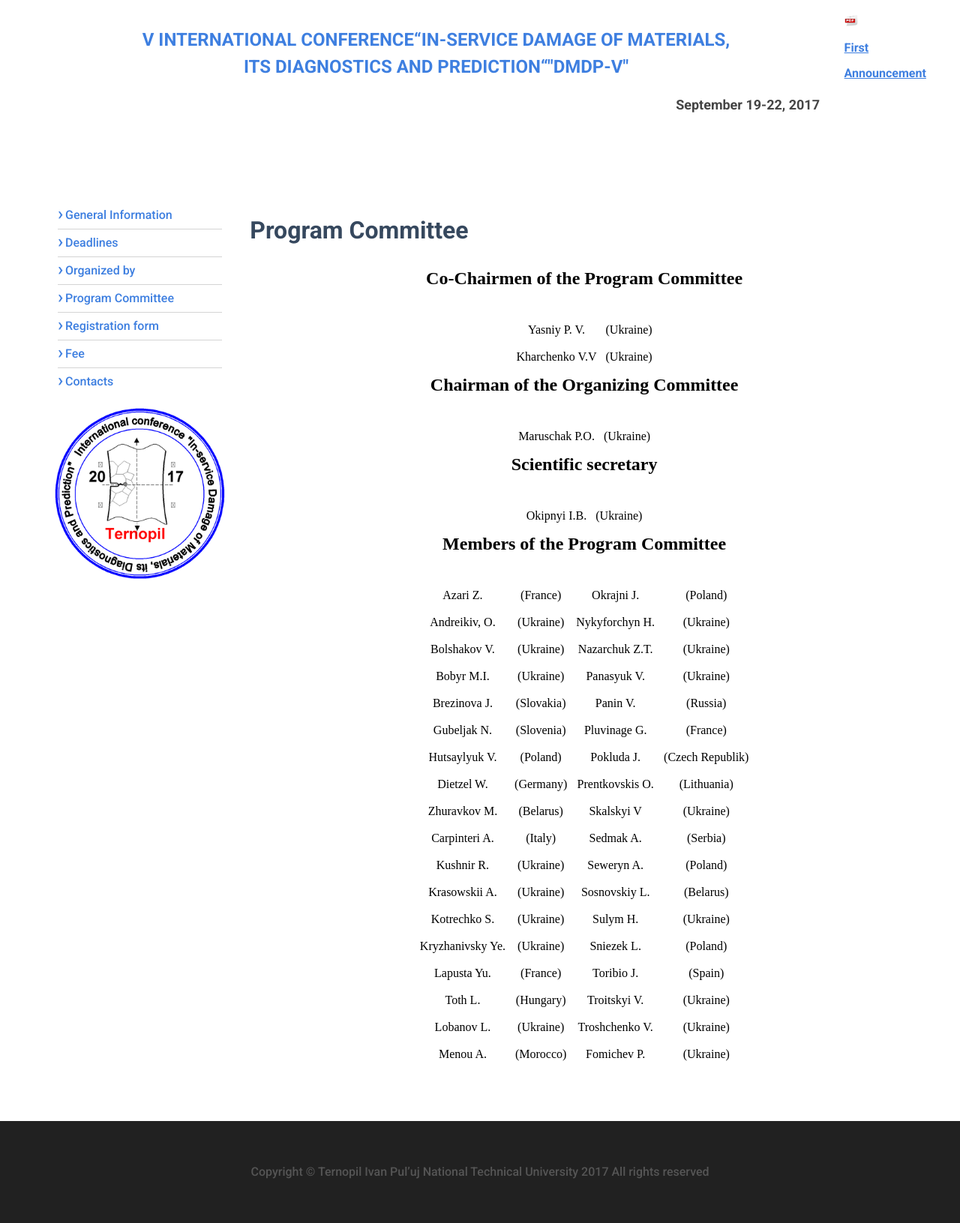
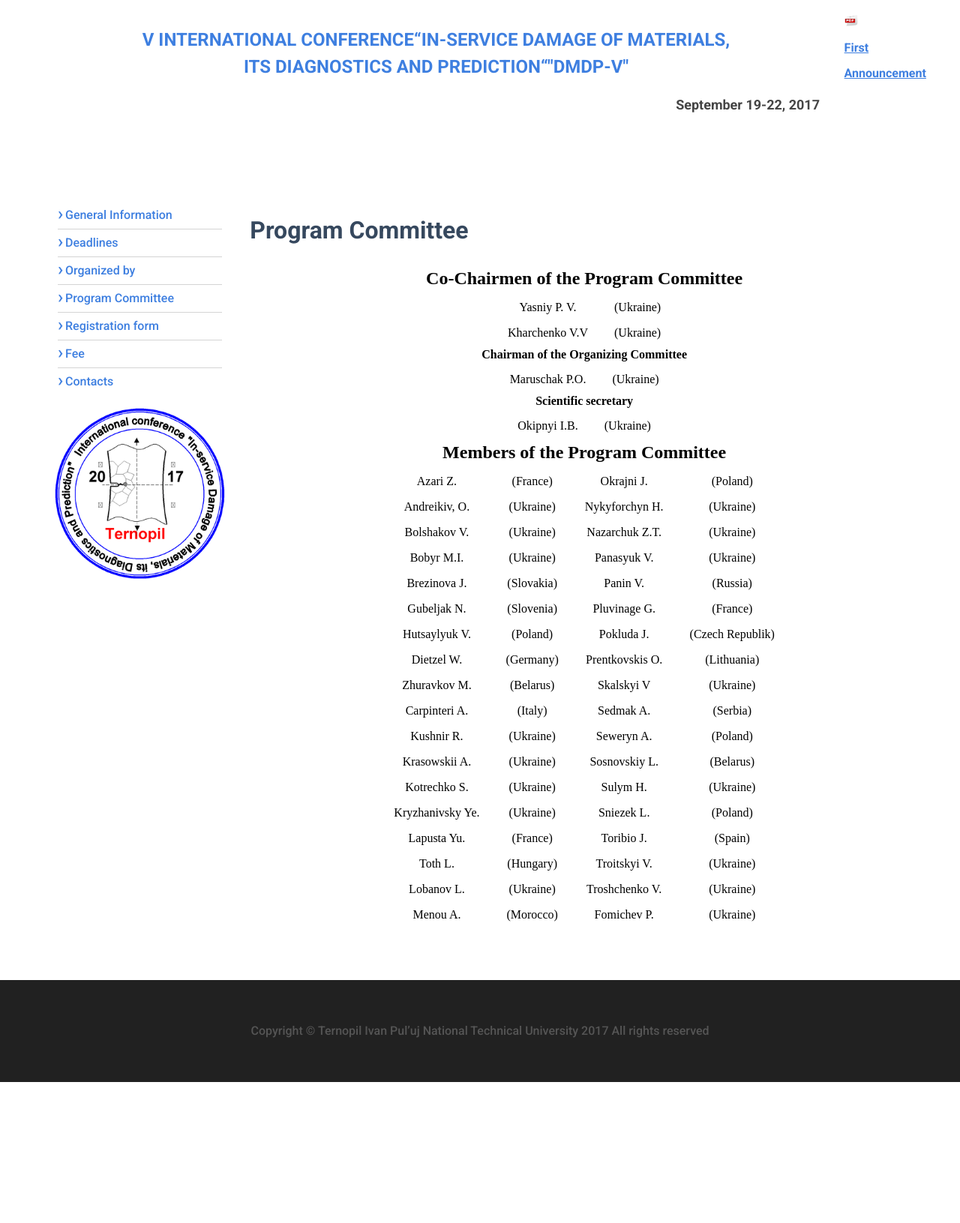
Before and after one commit to sivanchenko/dmdp.tntu.edu.ua, a Jekyll site: the page built from programmcommittee.md, in a window 1280 px wide. Shown: the whole page at 75% size. Built offline with Jekyll 4.4.1, drawn with Linux system fonts in a browser that asks for light colours; after the commit the page ends 1443 px from its top, so only the background shows below that.

Commit message:
modified Program Committee page

```diff
--- /dev/null
+++ b/_layouts/programmcommittee.html
@@ -0,0 +1,12 @@
+---
+layout: default
+---
+
+<article class="programmcommittee">
+
+  <h1>{{ page.title }}</h1>
+
+  <div class="entry">
+    {{ content }}
+  </div>
+</article>
--- a/assets/css/main.css
+++ b/assets/css/main.css
@@ -41,7 +41,7 @@ img {
     height: auto;
     vertical-align: top; }
 
-.deadline td, th {
+.deadline td, .deadline th {
     padding: 3px;
     text-align: left;
     font-weight: 500;
@@ -187,27 +187,30 @@ img {
 .programmcommittee body{
 	font-family: sans-serif;
 }
+.programmcommittee td, .programmcommittee tr, .programmcommittee table, .programmcommittee td, .programmcommittee h2 , .programmcommittee h4{
+	text-align: center;
+	margin:0 auto;
+	font-family:serif;
+}
+.programmcommittee h2 , .programmcommittee h4{
+	margin-bottom: -30px;
+}
 .programmcommittee h1{
 	color:#36485e;
 	text-align: left;
 }
 .programmcommittee table{
-	border-collapse: collapse;
 	text-align: center;
+	border-spacing: 25px 0;
 }
 .programmcommittee tr{
 	text-align: left;
 	font-size: 15px;
 }
-.programmcommittee th,td{
+.programmcommittee th, .programmcommittee td{
 	padding: 5px 5px;
 }
 
-.programmcommittee td,tr{
+.programmcommittee td, .programmcommittee tr{
 	font-size: 16px;
 }
-.programmcommittee td, tr, table, td, h2{
-	text-align: center;
-	margin:0 auto;
-	font-family:serif;
-}
--- a/programmcommittee.md
+++ b/programmcommittee.md
@@ -11,13 +11,13 @@ permalink: /programmcommittee/
 | Yasniy P. V. | (Ukraine) |
 | Kharchenko V.V | (Ukraine) |
 
-## Chairman of the Organizing Committee ##
+#### Chairman of the Organizing Committee ####
 
 |  |  |
 | ------ | ----------- |
 | Maruschak P.O. | (Ukraine) |
 
-## Scientific secretary ##
+#### Scientific secretary ####
 
 |  |  |
 | ------ | ----------- |
```
Also changed, not shown: other parts of programmcommittee.md (+1 -1 lines).
